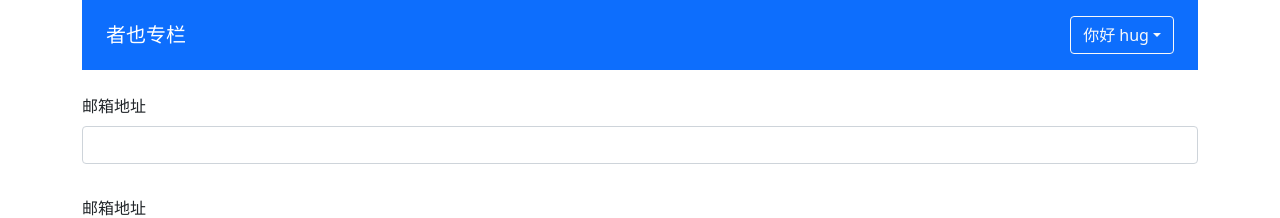
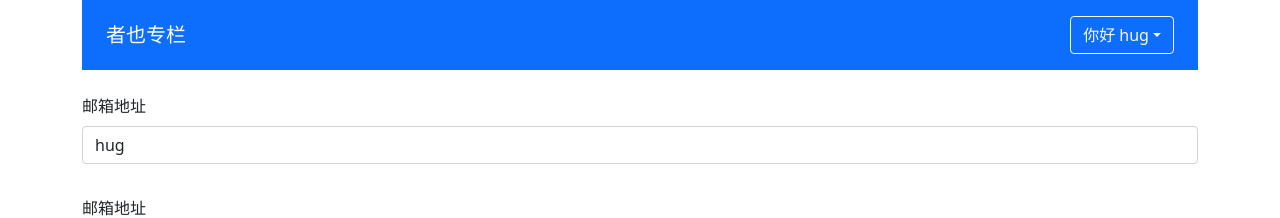
Before and after one commit to hua-bang/zheye, a Vue app in the folder zheye/: page / in a window 1280 px wide. Shown: the top 218 px of the page. Built offline with nearby package versions, Linux system fonts and the light colour scheme.

Commit message:
实现双向绑定

```diff
--- a/zheye/src/App.vue
+++ b/zheye/src/App.vue
@@ -4,7 +4,7 @@
     <form action="">
         <div class="mb-3">
           <label class="form-label">邮箱地址</label>
-          <validate-input :rules="emailRules"></validate-input>
+          <validate-input :rules="emailRules" v-model="emailVal"></validate-input>
         </div>
         <div class="mb-3">
           <label for="exampleInputEmail1" class="form-label">邮箱地址</label>
@@ -24,7 +24,7 @@
 </template>
 
 <script lang="ts">
-import { defineComponent, reactive } from 'vue'
+import { defineComponent, reactive, ref } from 'vue'
 import { ColumnProps } from './components/ColumnList.vue'
 import ValidateInput, { RulesProp } from './components/ValidateInput.vue'
 import GlobalHeader, { UserProps } from './components/GlobalHeader.vue'
@@ -67,6 +67,7 @@
   },
   setup (props) {
     console.log(props)
+    const emailVal = ref('hug')
     const emailRules: RulesProp = [
       { type: 'required', message: '电子邮箱地址不能为空' },
       { type: 'email', message: '请输入正确的电子邮箱格式' }
@@ -91,7 +92,8 @@
       currentUser,
       emailRef,
       validateEmail,
-      emailRules
+      emailRules,
+      emailVal
     }
   }
 })
--- a/zheye/src/components/ValidateInput.vue
+++ b/zheye/src/components/ValidateInput.vue
@@ -3,8 +3,9 @@
     <input type="text"
       class="form-control"
       :class="{ 'is-invalid': inputRef.error }"
-      v-model="inputRef.val"
+      :value="inputRef.val"
       @blur="validateInput"
+      @input="updateValue"
     >
     <span v-if="inputRef.error" class="invalid-feedback">{{inputRef.message}}</span>
   </div>
@@ -19,14 +20,21 @@
 export type RulesProp = RuleProp[]
 export default defineComponent({
   props: {
-    rules: Array as PropType<RulesProp>
+    rules: Array as PropType<RulesProp>,
+    modelValue: String
   },
-  setup (props) {
+  setup (props, context) {
     const inputRef = reactive({
-      val: '',
+      val: props.modelValue || '',
       error: false,
       message: ''
     })
+
+    const updateValue = (e: KeyboardEvent) => {
+      const targetValue = (e.target as HTMLInputElement).value
+      inputRef.val = targetValue
+      context.emit('update:modelValue', targetValue)
+    }
 
     const validateInput = () => {
       if (props.rules) {
@@ -50,7 +58,8 @@
     }
     return {
       inputRef,
-      validateInput
+      validateInput,
+      updateValue
     }
   }
 })
```
